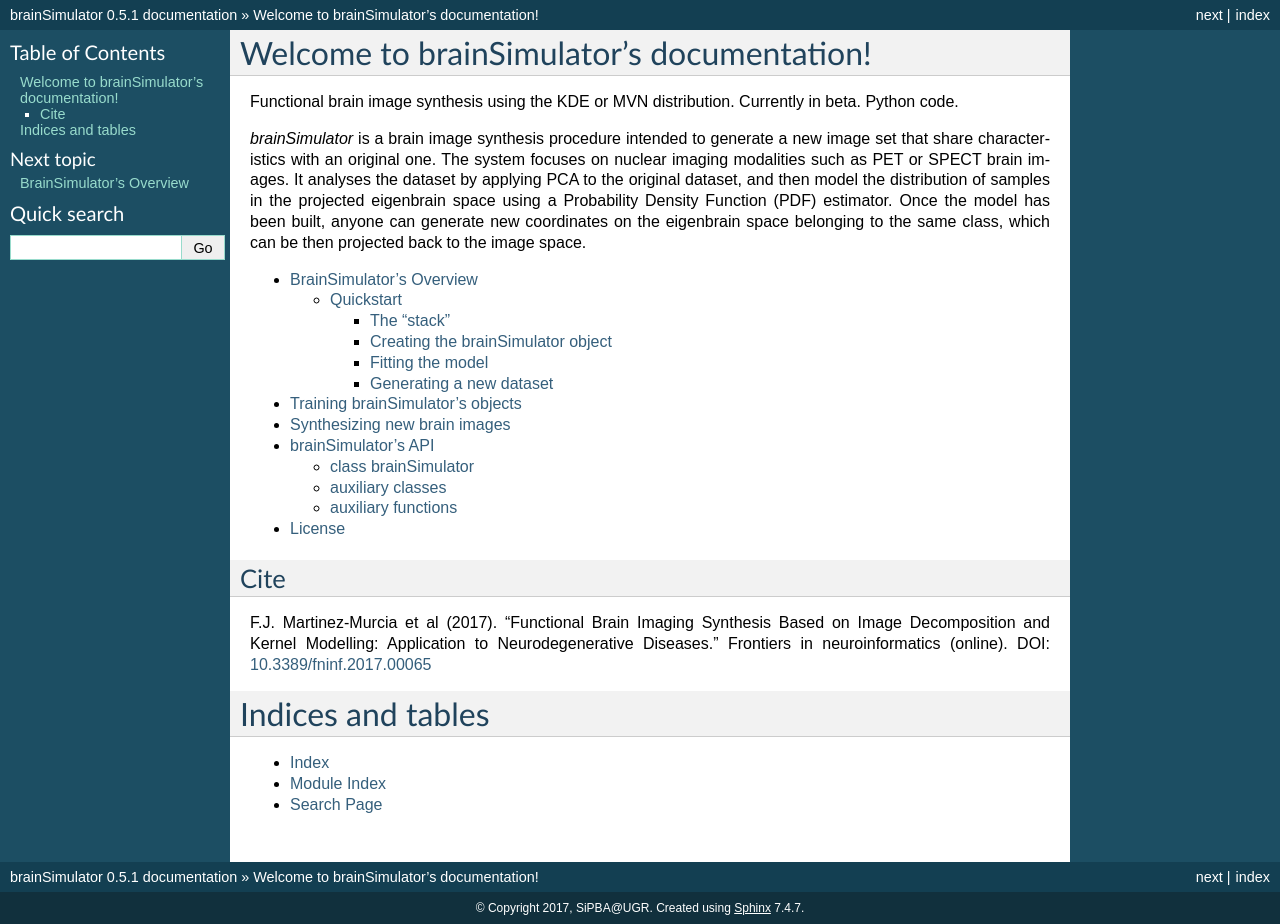
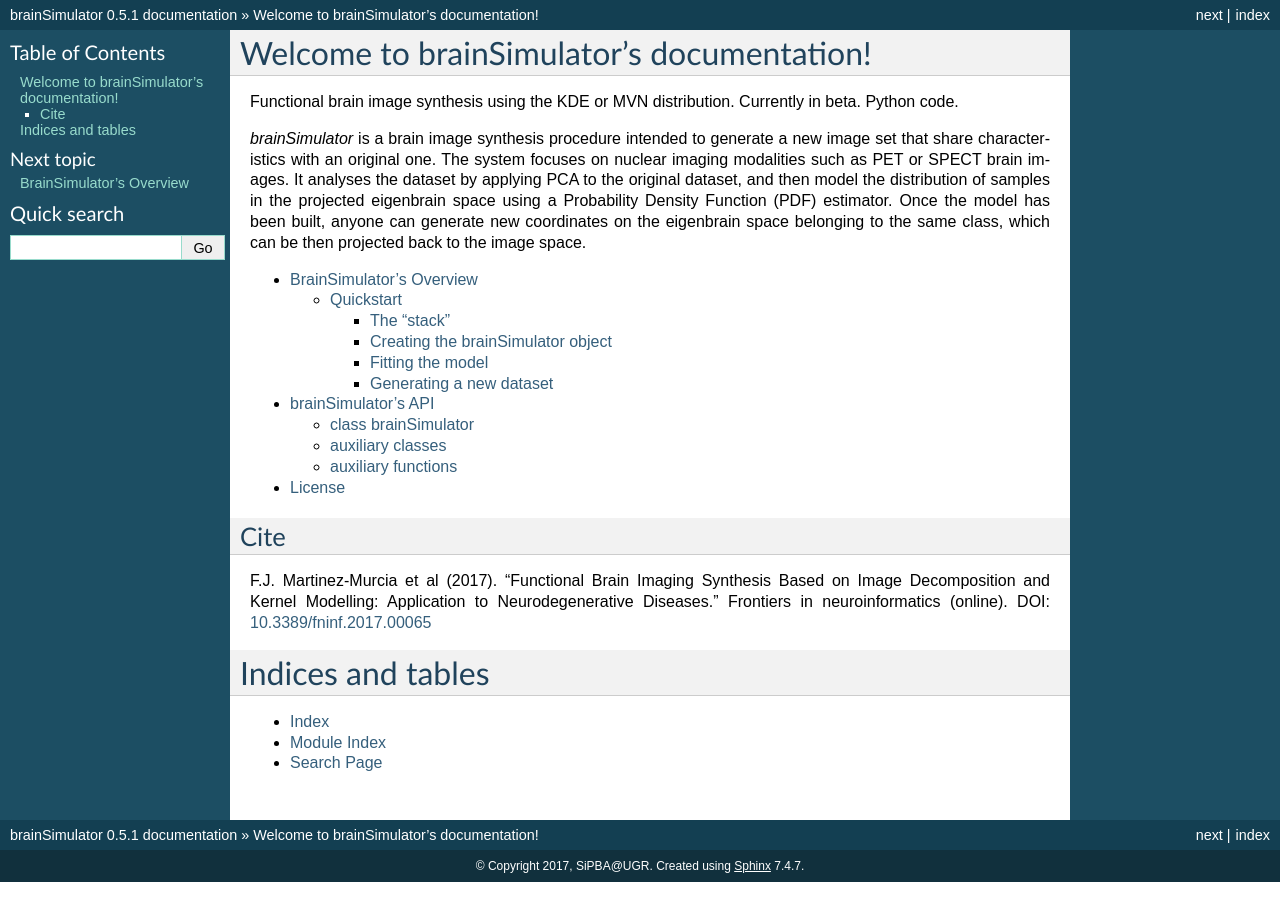
Before and after one commit to SiPBA/brainSimulator, a Sphinx documentation site: the page built from docs/index.rst, in a window 1280 px wide. Built offline with Sphinx 7.4.7, drawn with Linux system fonts in a browser that asks for light colours; after the commit the page ends 900 px from its top, so only the background shows below that.

```diff
--- a/docs/index.rst
+++ b/docs/index.rst
@@ -11,11 +11,10 @@ Functional brain image synthesis using the KDE or MVN distribution. Currently in
 
 .. toctree::
    overview
-   training
-   synthesizing
    api
    license
-
+..   training
+..   synthesizing
 
 Cite
 ----------------
```
Also changed, not shown: README.md (+1 -1 lines), 16 other files.
